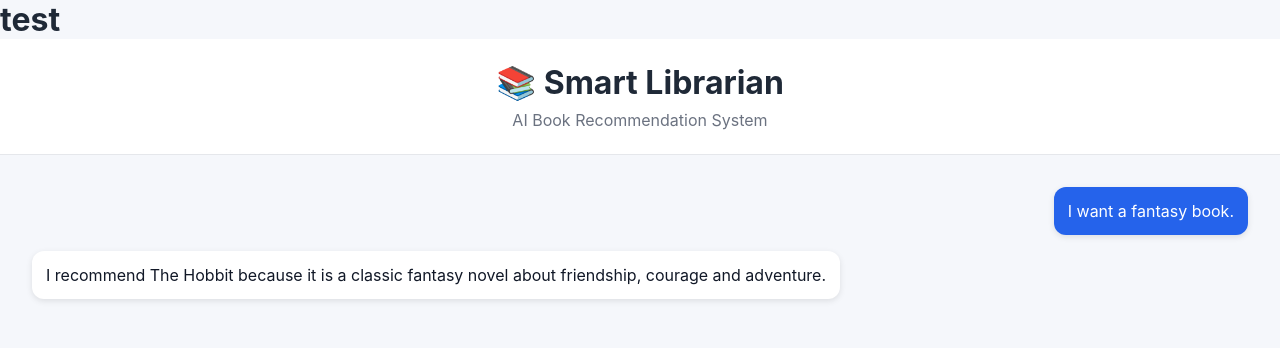
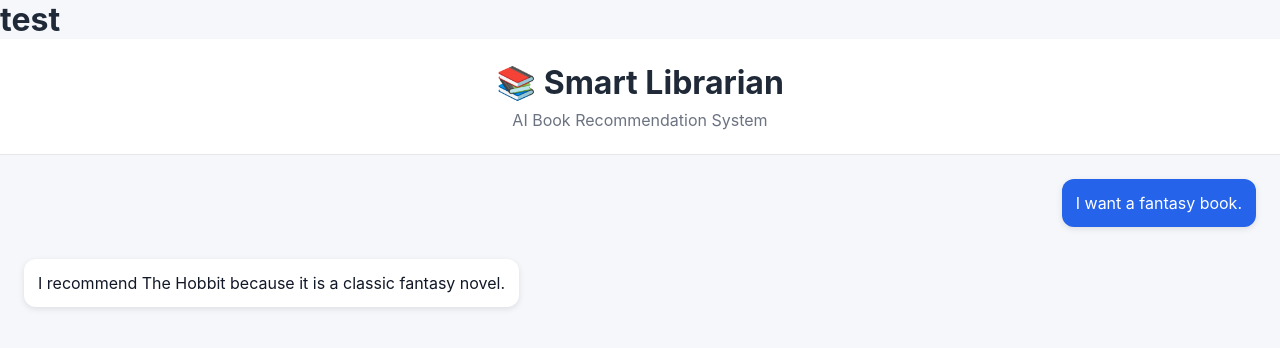
Before and after one commit to FilippSt19/smart_librarian, a React (Vite) app in the folder frontend_react/: page / in a window 1280 px wide. Shown: the top 348 px of the page. Built offline with nearby package versions, Linux system fonts and the light colour scheme.

Commit message:
Add chat window component

```diff
--- a/frontend_react/src/App.tsx
+++ b/frontend_react/src/App.tsx
@@ -1,8 +1,21 @@
 import Navbar from "./shared/navbar";
 import Header from "./components/Header";
-import ChatMessage from "./components/ChatMessage";
+import ChatWindow from "./components/ChatWindow";
 
 function App() {
+
+    const messages = [
+        {
+            role: "user" as const,
+            content: "I want a fantasy book.",
+        },
+        {
+            role: "assistant" as const,
+            content:
+                "I recommend The Hobbit because it is a classic fantasy novel.",
+        },
+    ];
+
     return (
         <>
             <Navbar />
@@ -12,21 +25,9 @@ function App() {
                 subtitle="AI Book Recommendation System"
             />
 
-            <div
-                style={{
-                    padding: "32px",
-                }}
-            >
-                <ChatMessage
-                    role="user"
-                    content="I want a fantasy book."
-                />
-
-                <ChatMessage
-                    role="assistant"
-                    content="I recommend The Hobbit because it is a classic fantasy novel about friendship, courage and adventure."
-                />
-            </div>
+            <ChatWindow
+                messages={messages}
+            />
         </>
     );
 }
--- a/frontend_react/src/components/ChatWindow.tsx
+++ b/frontend_react/src/components/ChatWindow.tsx
@@ -0,0 +1,35 @@
+import ChatMessage from "./ChatMessage";
+
+export type Message = {
+    role: "user" | "assistant";
+    content: string;
+};
+
+type ChatWindowProps = {
+    messages: Message[];
+};
+
+export default function ChatWindow({
+    messages,
+}: ChatWindowProps) {
+
+    return (
+        <div
+            style={{
+                padding: "24px",
+                display: "flex",
+                flexDirection: "column",
+                gap: "16px",
+                overflowY: "auto",
+            }}
+        >
+            {messages.map((message, index) => (
+                <ChatMessage
+                    key={index}
+                    role={message.role}
+                    content={message.content}
+                />
+            ))}
+        </div>
+    );
+}
```
